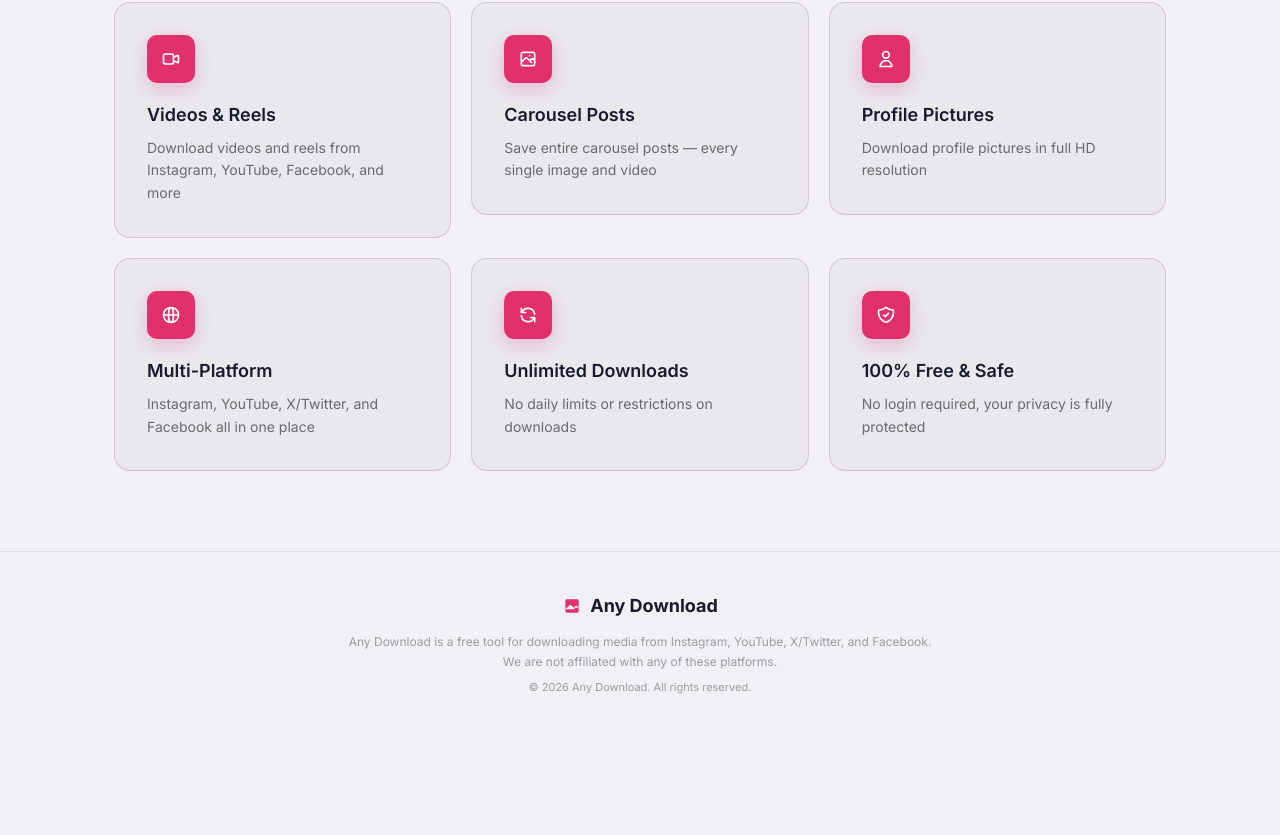
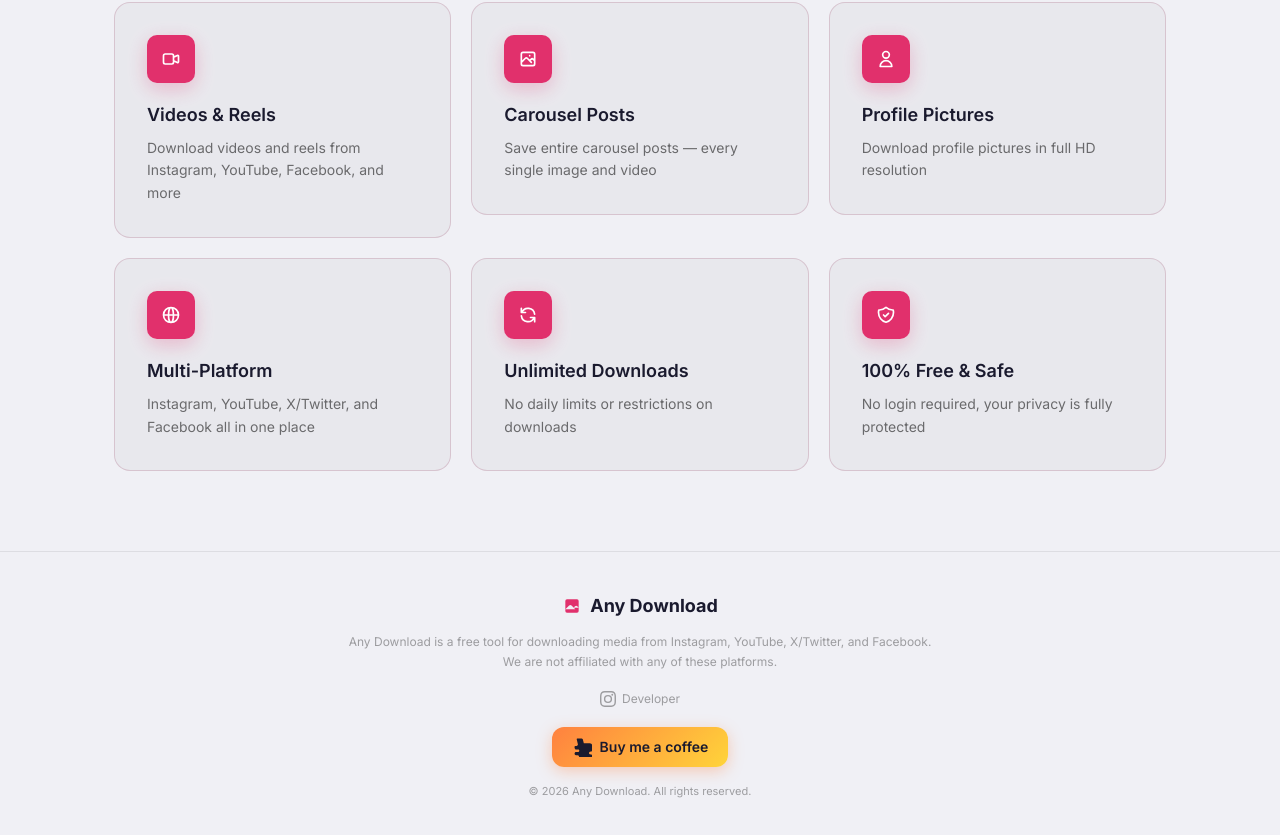
Before and after one commit to VigneshVijayK/AnyDownload, a Next.js app: page / in a window 1280 px wide. Shown: the part 1641-2476 px from the top of the page. Before the commit the page ends 2377 px from the top, so only its background shows below. Built offline with nearby package versions, Linux system fonts and the light colour scheme.

Commit message:
Add UPI QR modal for coffee support, mobile redirect to UPI app

```diff
--- a/src/components/Footer.tsx
+++ b/src/components/Footer.tsx
@@ -1,5 +1,71 @@
+"use client";
+
+import { useState, useEffect } from "react";
+import QRCode from "qrcode";
+
+const UPI_URL = "upi://pay?pa=8590011604@iob&pn=Developer&tn=Support+Development&cu=INR";
+
 export default function Footer() {
+  const [showQr, setShowQr] = useState(false);
+  const [qrDataUrl, setQrDataUrl] = useState("");
+
+  useEffect(() => {
+    if (showQr && !qrDataUrl) {
+      QRCode.toDataURL(UPI_URL, {
+        width: 240,
+        margin: 2,
+        color: { dark: "#1a1a2e", light: "#ffffff" },
+      }).then(setQrDataUrl);
+    }
+  }, [showQr, qrDataUrl]);
+
+  function handleCoffeeClick() {
+    const isMobile = /Android|iPhone|iPad|iPod|webOS|BlackBerry|IEMobile|Opera Mini/i.test(navigator.userAgent);
+    if (isMobile) {
+      window.location.href = UPI_URL;
+    } else {
+      setShowQr(true);
+    }
+  }
+
   return (
+    <>
+      {showQr && (
+        <div
+          className="fixed inset-0 z-50 flex items-center justify-center p-4"
+          style={{ background: "rgba(0,0,0,0.55)" }}
+          onClick={() => setShowQr(false)}
+        >
+          <div
+            className="glass rounded-2xl p-6 sm:p-8 text-center max-w-[300px] animate-scale-in"
+            onClick={(e) => e.stopPropagation()}
+          >
+            <div className="flex justify-center mb-3">
+              {qrDataUrl ? (
+                <img src={qrDataUrl} alt="UPI QR code" className="w-[200px] h-[200px] sm:w-[220px] sm:h-[220px] rounded-lg" />
+              ) : (
+                <div className="w-[200px] h-[200px] sm:w-[220px] sm:h-[220px] rounded-lg flex items-center justify-center" style={{ background: "var(--bg-inset)" }}>
+                  <svg className="w-8 h-8 animate-spin" fill="none" viewBox="0 0 24 24" style={{ color: "var(--text-muted)" }}>
+                    <circle className="opacity-25" cx="12" cy="12" r="10" stroke="currentColor" strokeWidth="4" />
+                    <path className="opacity-75" fill="currentColor" d="M4 12a8 8 0 018-8V0C5.373 0 0 5.373 0 12h4z" />
+                  </svg>
+                </div>
+              )}
+            </div>
+            <p className="text-xs font-semibold text-text-primary mb-1">Scan to support</p>
+            <p className="text-[11px] text-text-muted break-all mb-3">8590011604@iob</p>
+            <button
+              onClick={() => setShowQr(false)}
+              type="button"
+              className="px-4 py-1.5 rounded-lg text-xs font-medium cursor-pointer transition-all duration-300 hover:brightness-110"
+              style={{ background: "var(--bg-card)", color: "var(--text-secondary)" }}
+            >
+              Close
+            </button>
+          </div>
+        </div>
+      )}
+
       <footer className="border-t py-8 sm:py-10 px-4 sm:px-6 text-center" style={{ borderColor: "var(--border)", background: "var(--bg-primary)" }}>
         <div className="max-w-[600px] mx-auto">
           <div className="flex items-center justify-center gap-2 text-base sm:text-lg font-bold text-text-primary mb-2 sm:mb-3">
@@ -11,8 +77,40 @@
           <p className="text-text-muted text-[10px] sm:text-xs leading-relaxed mb-2 px-2 sm:px-0">
             Any Download is a free tool for downloading media from Instagram, YouTube, X/Twitter, and Facebook. We are not affiliated with any of these platforms.
           </p>
+
+          <div className="flex items-center justify-center my-4 sm:my-5">
+            <a
+              href="https://instagram.com/"
+              target="_blank"
+              rel="noopener noreferrer"
+              className="inline-flex items-center gap-1.5 text-[11px] sm:text-xs text-text-muted no-underline transition-colors duration-300 hover:text-text-primary"
+            >
+              <svg className="w-3.5 h-3.5 sm:w-4 sm:h-4" viewBox="0 0 24 24" fill="currentColor">
+                <path d="M12 2.163c3.204 0 3.584.012 4.85.07 3.252.148 4.771 1.691 4.919 4.919.058 1.265.069 1.645.069 4.849 0 3.205-.012 3.584-.069 4.849-.149 3.225-1.664 4.771-4.919 4.919-1.266.058-1.644.07-4.85.07-3.204 0-3.584-.012-4.849-.07-3.26-.149-4.771-1.699-4.919-4.92-.058-1.265-.07-1.644-.07-4.849 0-3.204.013-3.583.07-4.849.149-3.227 1.664-4.771 4.919-4.919 1.266-.057 1.645-.069 4.849-.069zM12 0C8.741 0 8.333.014 7.053.072 2.695.272.273 2.69.073 7.052.014 8.333 0 8.741 0 12c0 3.259.014 3.668.072 4.948.2 4.358 2.618 6.78 6.98 6.98C8.333 23.986 8.741 24 12 24c3.259 0 3.668-.014 4.948-.072 4.354-.2 6.782-2.618 6.979-6.98.059-1.28.073-1.689.073-4.948 0-3.259-.014-3.667-.072-4.947-.196-4.354-2.617-6.78-6.979-6.98C15.668.014 15.259 0 12 0zm0 5.838a6.162 6.162 0 100 12.324 6.162 6.162 0 000-12.324zM12 16a4 4 0 110-8 4 4 0 010 8zm6.406-11.845a1.44 1.44 0 100 2.881 1.44 1.44 0 000-2.881z" />
+              </svg>
+              Developer
+            </a>
+          </div>
+
+          <button
+            onClick={handleCoffeeClick}
+            type="button"
+            className="inline-flex items-center gap-2 px-4 sm:px-5 py-2 sm:py-2.5 rounded-xl text-[12px] sm:text-sm font-semibold no-underline transition-all duration-300 hover:-translate-y-0.5 hover:brightness-110 mb-3 sm:mb-4 cursor-pointer border-none"
+            style={{
+              background: "linear-gradient(135deg, #FF813F 0%, #FFD43A 100%)",
+              color: "#1a1a2e",
+              boxShadow: "0 4px 15px rgba(255,129,63,0.35)",
+            }}
+          >
+            <svg className="w-4 h-4 sm:w-5 sm:h-5" viewBox="0 0 24 24" fill="currentColor">
+              <path d="M23.881 8.948c-.773-1.089-2.25-1.305-3.604-1.305H14.17l-.445-1.903-.672-2.874c-.194-.832-1.492-1.057-1.976-1.057h-4.63c-.21 0-.445.053-.613.211-.168.158-.242.405-.194.653l1.488 6.343c-.125.615-.508 1.154-1.086 1.445-.367.188-.773.281-1.18.281H4.567c-.422 0-.844.141-1.148.422-.305.281-.469.668-.399 1.054l.422 1.793c.125.527.574.898 1.125.898h2.676c.199 0 .398.035.586.105.187.07.356.176.494.316.137.141.246.309.317.492.07.183.105.375.105.57 0 .445-.18.867-.492 1.172-.313.305-.738.48-1.188.48H4.777c-.445 0-.867.176-1.18.48-.312.305-.48.727-.48 1.172v.484c0 .445.168.867.48 1.172.313.305.735.48 1.18.48h1.52c.254 0 .492.035.719.105.574.176 1.043.55 1.332 1.066.29.515.38 1.094.27 1.653l-.507 2.867c-.082.445.047.898.351 1.23.305.332.73.504 1.172.504h5.195c.68 0 1.254-.43 1.457-1.078l.191-.598.648-2.117c.082-.258.23-.484.418-.668.188-.184.418-.316.668-.387.25-.07.508-.093.762-.066.254.027.5.117.715.258.214.14.399.324.536.543.137.219.223.465.254.723l.023.117c.059.328.192.637.387.91.195.273.445.504.734.672.29.168.62.277.96.316.34.039.68 0 1.008-.117l4.074-1.363c.493-.164.863-.566.984-1.074l.07-.293c.32-1.328-.504-2.688-1.848-3.043-.07-.02-.144-.035-.219-.05l-5.242-1.254c-.422-.101-.773-.402-.937-.801-.164-.399-.14-.848.07-1.23l.07-.129c.195-.379.543-.655.957-.758l4.488-1.125c.5-.125.93-.45 1.172-.887.242-.438.273-.96.074-1.426z" />
+            </svg>
+            Buy me a coffee
+          </button>
+
           <p className="text-text-muted text-[10px] sm:text-[11px]">&copy; 2026 Any Download. All rights reserved.</p>
         </div>
       </footer>
+    </>
   );
 }
```
Lines whose indentation alone changed are shown as unchanged.
